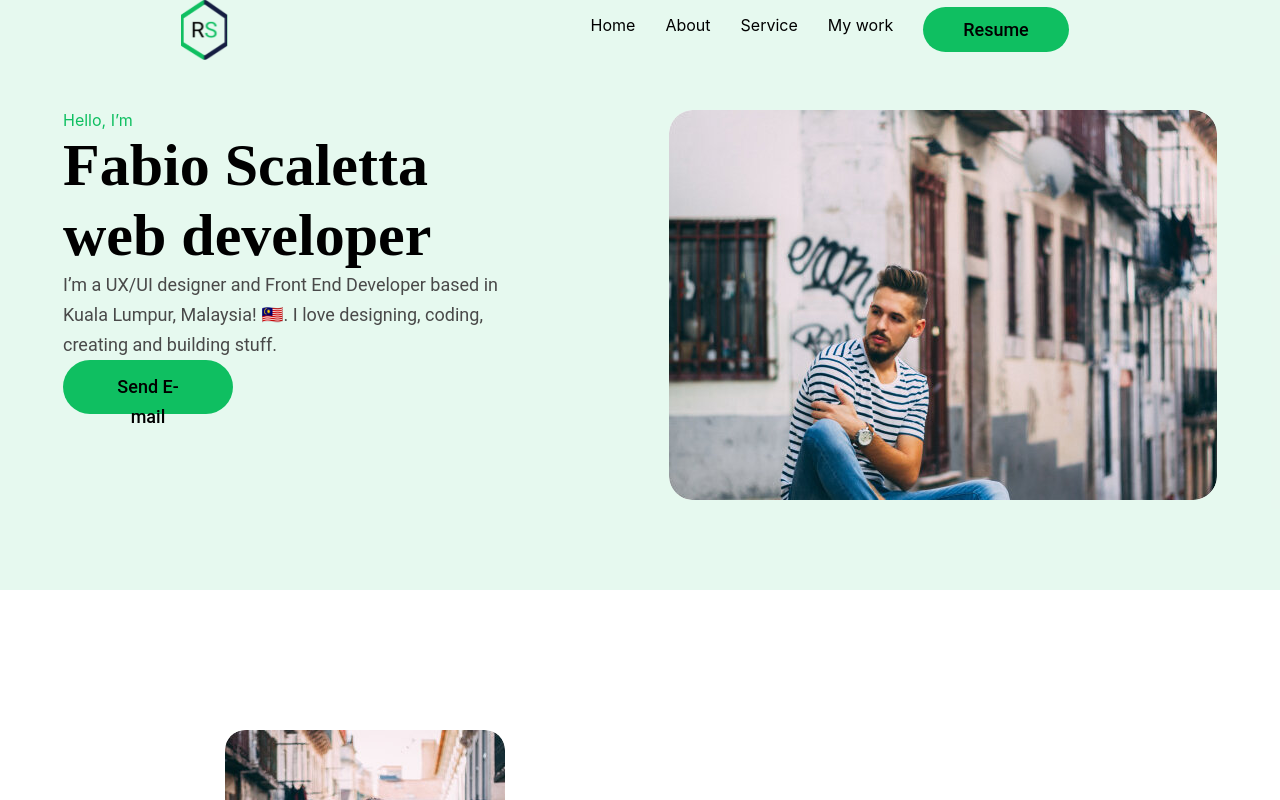
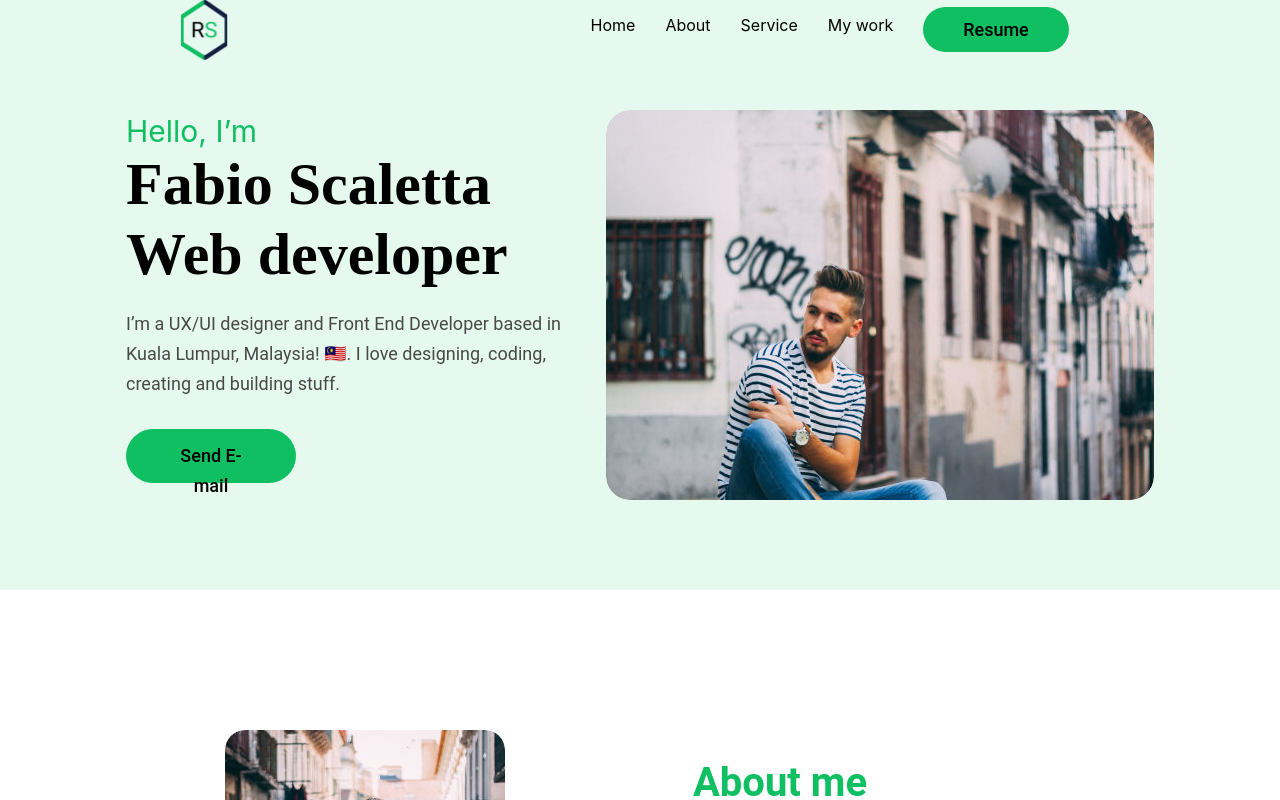
Before and after one commit to SandraVLP/portfolio-start-project, a React app in the folder portfolio-start-project-main/: page / in a window 1280 px wide. Shown: the top 800 px of the page. Built offline with nearby package versions, Linux system fonts and the light colour scheme.

Commit message:
main refactor

```diff
--- a/portfolio-start-project-main/src/layout/sections/main/Main.tsx
+++ b/portfolio-start-project-main/src/layout/sections/main/Main.tsx
@@ -6,37 +6,47 @@ import { StyledButton } from "../../../components/Button";
 export function Main() {
   return (
     <StyledMain>
-      <StyledInfo className="Info">
-        <StyledSpan>Hello, I’m</StyledSpan>
-        <h1>Fabio Scaletta web developer</h1>
+      <div className="Info">
+        <span>Hello, I’m</span>
+        <h1>Fabio Scaletta Web developer</h1>
         <p>
           I’m a UX/UI designer and Front End Developer based in Kuala Lumpur,
           Malaysia! 🇲🇾. I love designing, coding, creating and building stuff.{" "}
         </p>
         <StyledButton width={"170px"}>Send E-mail</StyledButton>
-      </StyledInfo>
-      <StyledImg src={MainFoto} alt="Main Foto"></StyledImg>
+      </div>
+      <img src={MainFoto} alt="Main Foto"></img>
     </StyledMain>
   );
 }
 
 const StyledMain = styled.main`
-padding-top: 50px;
-padding-bottom: 90px;
+  padding-top: 50px;
+  padding-bottom: 90px;
   display: flex;
   justify-content: space-around;
-  background-color: ${myTheme.secondary}
-`;
-const StyledSpan = styled.span`
-  color: ${myTheme.primary};
-`;
+  background-color: ${myTheme.secondary};
+  align-items: center;
+  justify-content: center;
 
+  div {
+    max-width: 480px;
+  }
 
-const StyledImg = styled.img `
+  span {
+    font-size: 30px;
+    font-weight: 400;
+    line-height: 35px;
+    color: ${myTheme.primary};
+  }
+
+  p {
+    margin-top: 20px;
+    margin-bottom: 30px;
+  }
+
+  img {
     max-width: 548px;
     border-radius: 24px;
-`
-
-const StyledInfo = styled.div `
-    max-width: 480px;
-`
+  }
+`;
--- a/portfolio-start-project-main/src/styles/GlobalStyles.tsx
+++ b/portfolio-start-project-main/src/styles/GlobalStyles.tsx
@@ -30,6 +30,7 @@ export const GlobalStyles = createGlobalStyle`
       }
 
       h2 {
+        margin-bottom: 75px;
   color:${myTheme.primary};
   font-family: Roboto;
 font-size: 40px;
```
